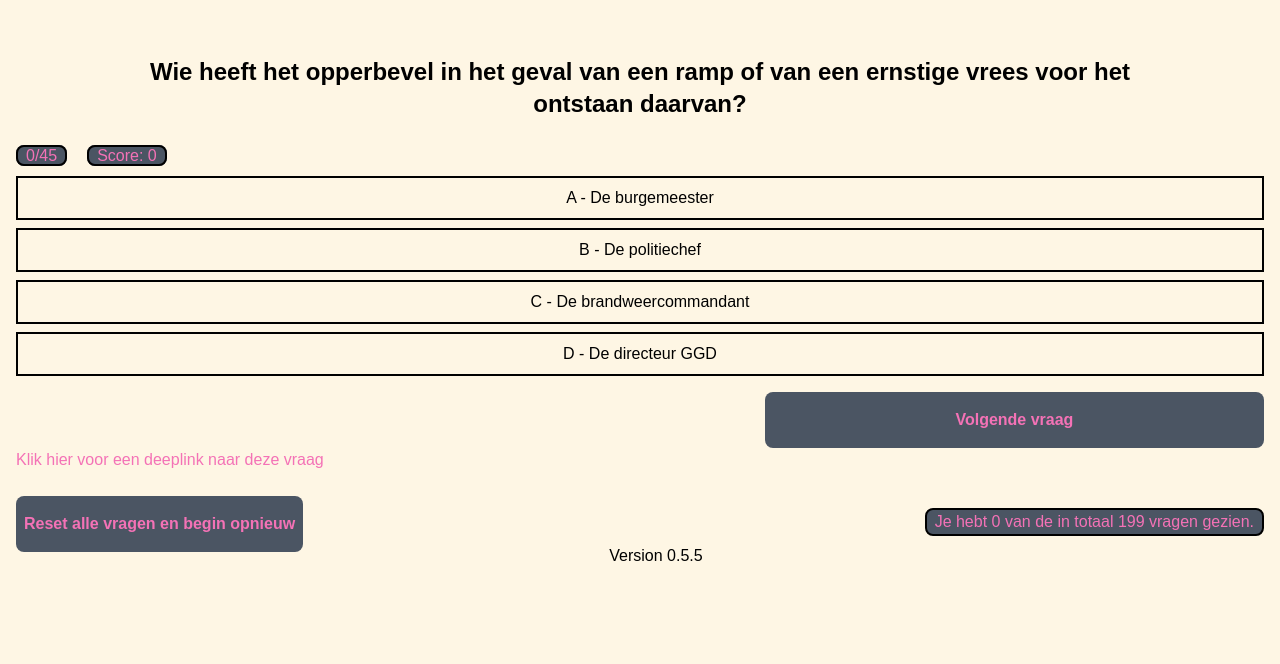
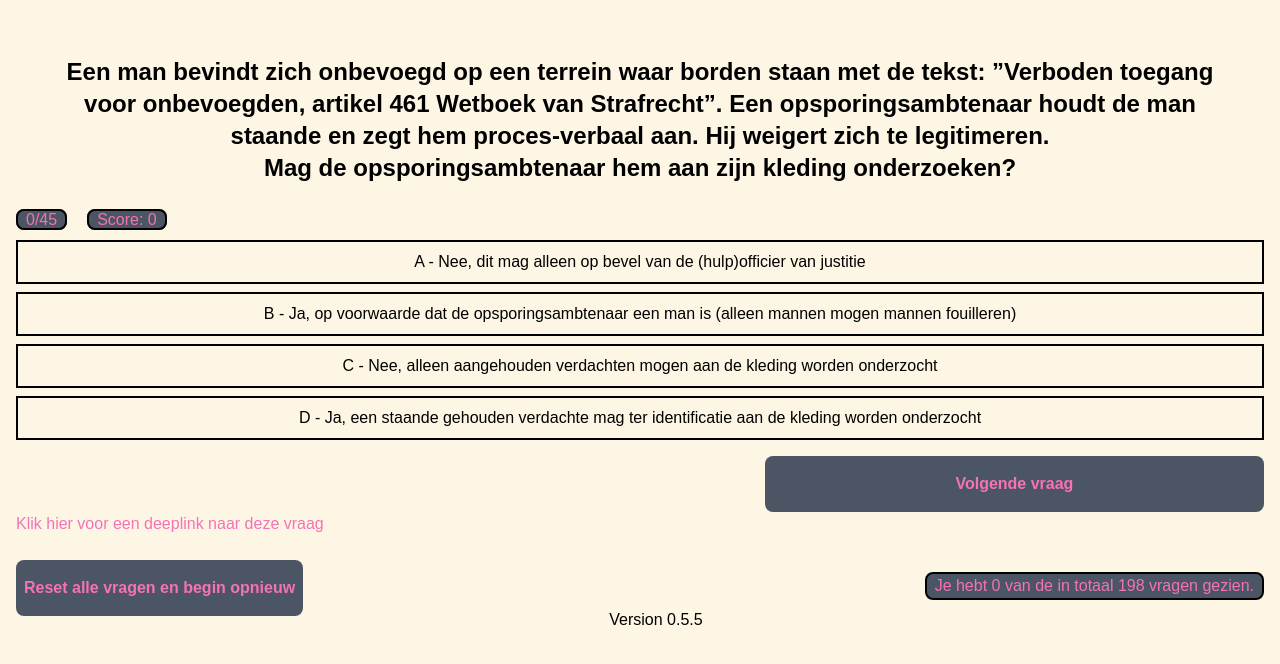
Before and after one commit to Shikiju/PSEQuiz, a React (Create React App) app: page / in a window 1280 px wide. Shown: the top 664 px of the page. Built offline with nearby package versions, Linux system fonts and the light colour scheme.

Commit message:
remove weird question
remove weird question

```diff
--- a/src/data.js
+++ b/src/data.js
@@ -165,13 +165,6 @@ export const allData = [
     answer: "Ja, want dit is grondrechtelijk verankerd als persvrijheid",
     variants: [`Ja, als hij de OvJ eerst op de hoogte heeft gesteld van dit strafbaar feit`, `Ja, als hij toestemming heeft van een OvJ of een RC`,
     `Ja, want dit is grondrechtelijk verankerd als persvrijheid`, `Ja, als hij de politie eerst op de hoogte heeft gesteld van dit strafbaar feit`]
-  }, {
-    id: 26,
-    question: "Een politieagent gaat overdag naar een woning om een verdachte buiten heterdaad aan te houden. De agent is in het bezit van een machtiging als bedoeld in art. 2 AWBi, afgegeven door een officier van justitie. Na aanbellen wordt opengedaan en de toegang tot de woning wordt hem niet geweigerd.<br>\
-    Is de politieman verplicht een schriftelijk verslag omtrent het binnentreden op te maken?",
-    answer: "Nee, de politieman heeft immers met toestemming de woning betreden",
-    variants: [`Ja, omdat er in de woning dwangmiddelen zijn toegepast`, `Ja, van elk binnentreden in woningen dient een verslag te worden opgemaakt`,
-    `Nee, een schriftelijk verslag wordt alleen opgemaakt indien er voorwerpen zijn beschadigd door het binnentreden`, `Nee, de politieman heeft immers met toestemming de woning betreden`]
   }, {
     id: 27,
     question: "Harry en Ahmed besluiten om te gaan inbreken. Samen maken ze een plan en treffen ze voorbereidingen. Ze vragen een andere jongen, Daan, om bij de inbraak de auto te besturen. Ze betalen Daan daarvoor 100 euro. Tijdens de inbraak wacht de chauffeur, Daan, in de auto op een afgesproken plaats. Harry en Ahmed verdelen de buit.    <br>\
```
